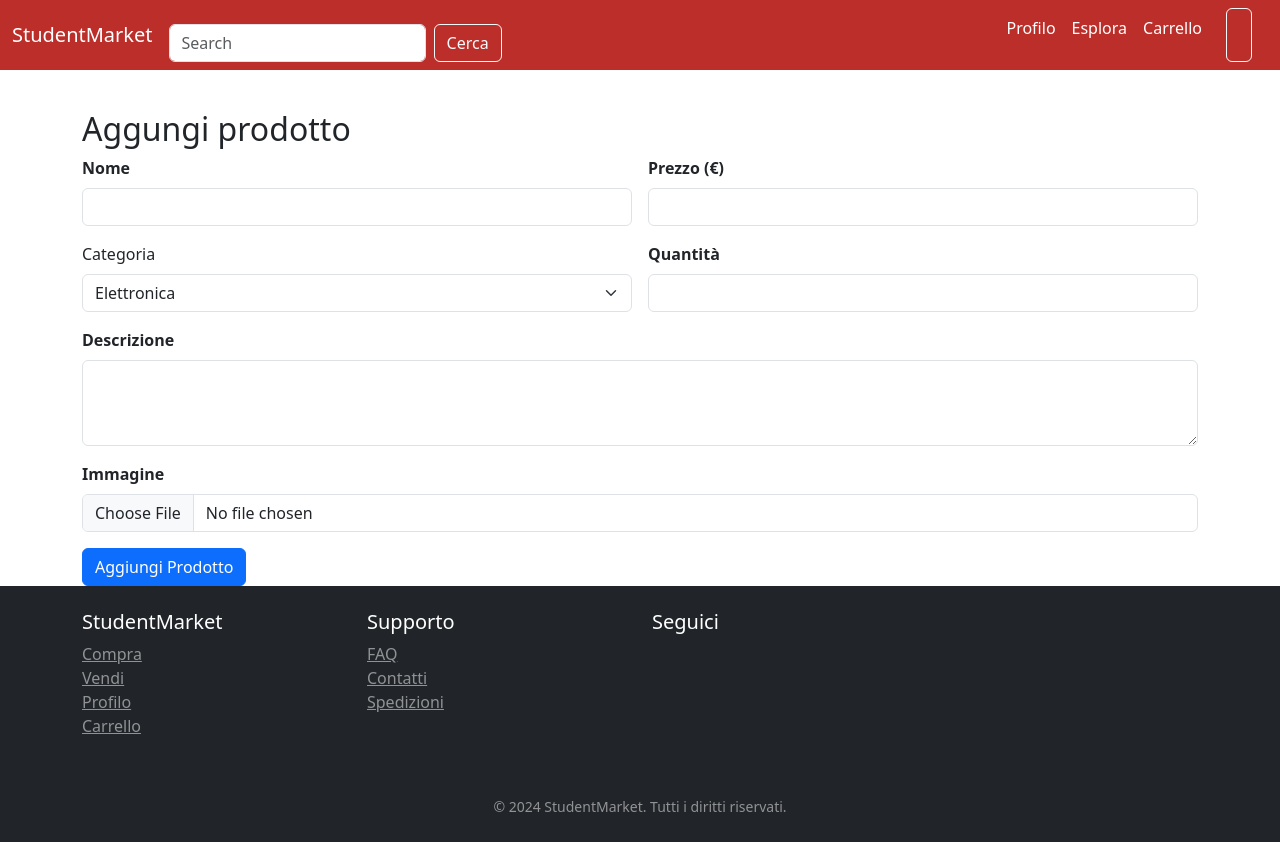
After one commit to TabakuEraldo/Progetto-Tecnologie-Web-AA-24-25, a PHP site: page /addProdotto.php in a window 1280 px wide. The commit adds this page. Run offline with PHP 8.4, Linux system fonts and the light colour scheme; the visitor is signed in with stand-in values (Sample User, id 1).

Commit message:
Alle 02.15 ho fatto l'aggiunta dei prodotti

```diff
--- a/DB/database.php
+++ b/DB/database.php
@@ -126,5 +126,24 @@ class DataBase{
         $query->bind_param("sssdsii", $nome, $img, $categoria, $prezzo, $descrizione, $quantita, $id);
         return $query->execute();
     }
+
+    public function addProdotto($nome, $prezzo, $categoria, $quantita, $descrizione, $img, $userid) {
+        $query = $this->db->prepare("INSERT INTO `ecommercedb`.`prodotti` (`nome`, `immagine`, `categoria`, `prezzo`, `descrizione`, `disponibilita`) VALUES (?, ?, ?, ?, ?, ?);");
+        $query->bind_param("sssdsi", $nome, $img, $categoria, $prezzo, $descrizione, $quantita);
+        if($query->execute()){
+            $prodId = $this->db->insert_id;
+            $query = $this->db->prepare("SELECT id FROM ecommercedb.listini WHERE id_Utente = ?");
+            $query->bind_param("i", $userid);
+            $query->execute();
+            $listId = $query->get_result()->fetch_assoc();
+            if($listId != null){
+                $query = $this->db->prepare("INSERT INTO `ecommercedb`.`prodottiinlistino` (`id_Listino`, `id_Prodotto`) VALUES (?, ?);");
+                $query->bind_param("ii", $listId, $prodId);
+                return $query->execute();
+            }
+            return false;
+        }
+        return false;
+    }
 }
 ?>
--- /dev/null
+++ b/pages/viewAddProdotto.php
@@ -0,0 +1,36 @@
+<div class="mt-3">
+    <h2>Aggungi prodotto</h2>
+        <form action="../php/executeAddProdotto.php" method="POST" enctype="multipart/form-data" class="row g-3">
+            <div class="col-md-6">
+                <label for="nome" class="form-label fw-semibold fs-6 text-dark">Nome</label>
+                <input type="text" class="form-control" id="nome" name="nome" required>
+            </div>
+            <div class="col-md-6">
+                <label for="prezzo" class="form-label fw-semibold fs-6 text-dark">Prezzo (€)</label>
+                <input type="number" step="0.01" class="form-control" id="prezzo" name="prezzo" required>
+            </div>
+            <div class="col-md-6">
+                <label for="categoria" class="form-label">Categoria</label>
+                <select class="form-select" id="categoria" name="categoria">
+                    <option value="Elettronica">Elettronica</option>
+                    <option value="Abbigliamento">Abbigliamento</option>
+                    <option value="Alimentari">Alimentari</option>
+                </select>
+            </div>
+            <div class="col-md-6">
+                <label for="disponibilita" class="form-label fw-semibold fs-6 text-dark">Quantità</label>
+                <input type="number" class="form-control" id="disponibilita" name="disponibilita" required>
+            </div>
+            <div class="col-12">
+                <label for="descrizione" class="form-label fw-semibold fs-6 text-dark">Descrizione</label>
+                <textarea class="form-control" id="descrizione" name="descrizione" rows="3" required></textarea>
+            </div>
+            <div class="col-12">
+                <label for="immagine" class="form-label fw-semibold fs-6 text-dark">Immagine</label>
+                <input type="file" class="form-control" id="immagine" name="immagine" accept="image/*" required>
+            </div>
+            <div class="col-12">
+                <button type="submit" class="btn btn-primary">Aggiungi Prodotto</button>
+            </div>
+        </form>
+</div>
--- a/pages/viewProfile.php
+++ b/pages/viewProfile.php
@@ -63,7 +63,7 @@ $userRole = $_SESSION['user_role'] ?? null;
                             <div class="card-body">
                                 <h5 class="card-title">Aggiungi Prodotto</h5>
                                 <p class="card-text">Vendi nuovi prodotti agli studenti.</p>
-                                <a href="../php/addProduct.php" class="btn btn-primary btn-sm">Aggiungi Prodotto</a>
+                                <a href="../php/addProdotto.php" class="btn btn-primary btn-sm">Aggiungi Prodotto</a>
                             </div>
                         </div>
                     </div>
--- /dev/null
+++ b/php/addProdotto.php
@@ -0,0 +1,15 @@
+<?php
+require_once 'start.php';
+
+if (session_status() === PHP_SESSION_NONE) {
+    session_start();
+}
+
+if (!isset($_SESSION['user_id'])) {
+    header("Location: login.php");
+    exit();
+}
+
+$pageParams["nome"] = "../pages/viewAddProdotto.php";
+require "../pages/base.php";
+?>
--- a/php/executeModificaProdotto.php
+++ b/php/executeModificaProdotto.php
@@ -6,7 +6,7 @@ if ($_SERVER["REQUEST_METHOD"] == "POST") {
     $nome = trim($_POST['nome']);
     $prezzo = trim($_POST['prezzo']);
     $categoria = trim($_POST['categoria']);
-    $quantita = $_POST['disponibilita'];
+    $quantita = trim($_POST['disponibilita']);
     $descrizione = $_POST['descrizione'];
     $img;
     if(empty($_FILES['immagine']['name'])){
```
Also changed, not shown: php/executeAddProdotto.php (added, +34 -0 lines).
